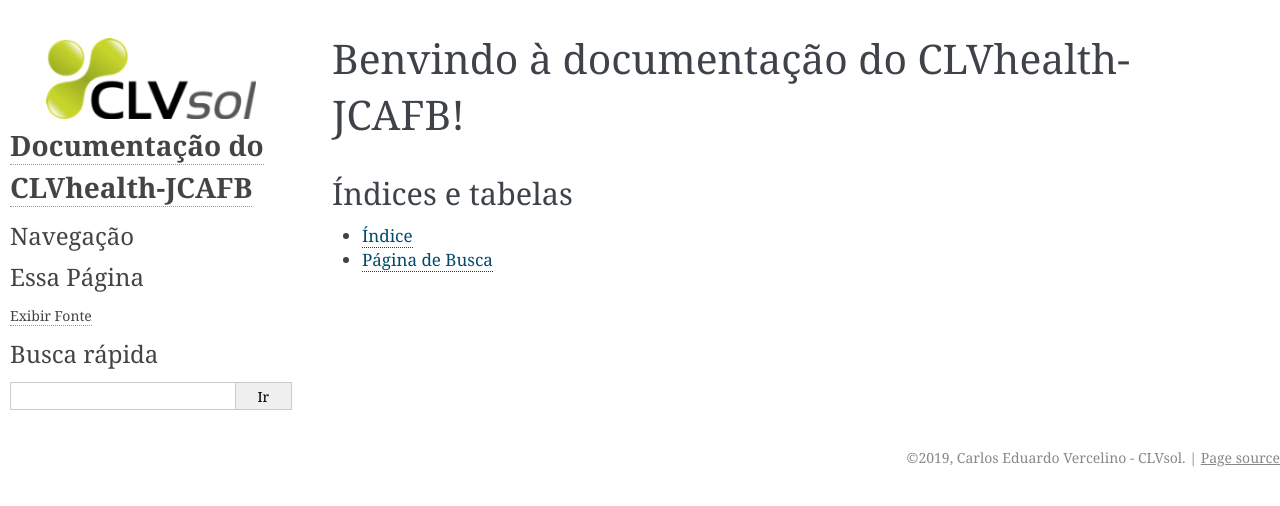
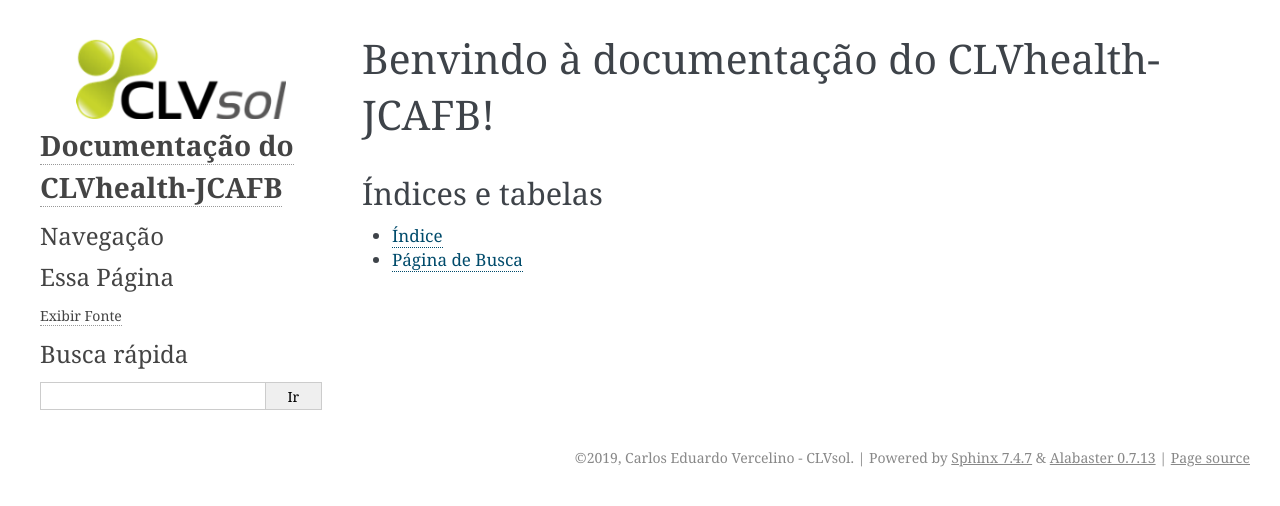
Before and after one commit to CLVsol/clvsol_clvhealth_jcafb_docs, a Sphinx documentation site: the page built from source/index.rst, in a window 1280 px wide. Shown: the top 506 px of the page. Built offline with Sphinx 7.4.7, drawn with Linux system fonts in a browser that asks for light colours.

Commit message:
[IMP] source/conf.py

```diff
--- a/source/conf.py
+++ b/source/conf.py
@@ -85,9 +85,9 @@
     'logo': 'CLVsol_logo.png',
     'logo_name': True,
     # 'description': 'Documentação do CLVhealth-JCAFB',
-    'show_powered_by': False,
-    'page_width': 'auto',
-    # 'page_width': '1220px',
+    'show_powered_by': True,
+    # 'page_width': 'auto',
+    'page_width': '1220px',
     # 'sidebar_width': '220px',
     'sidebar_width': '302px',
     'fixed_sidebar': False,
```
